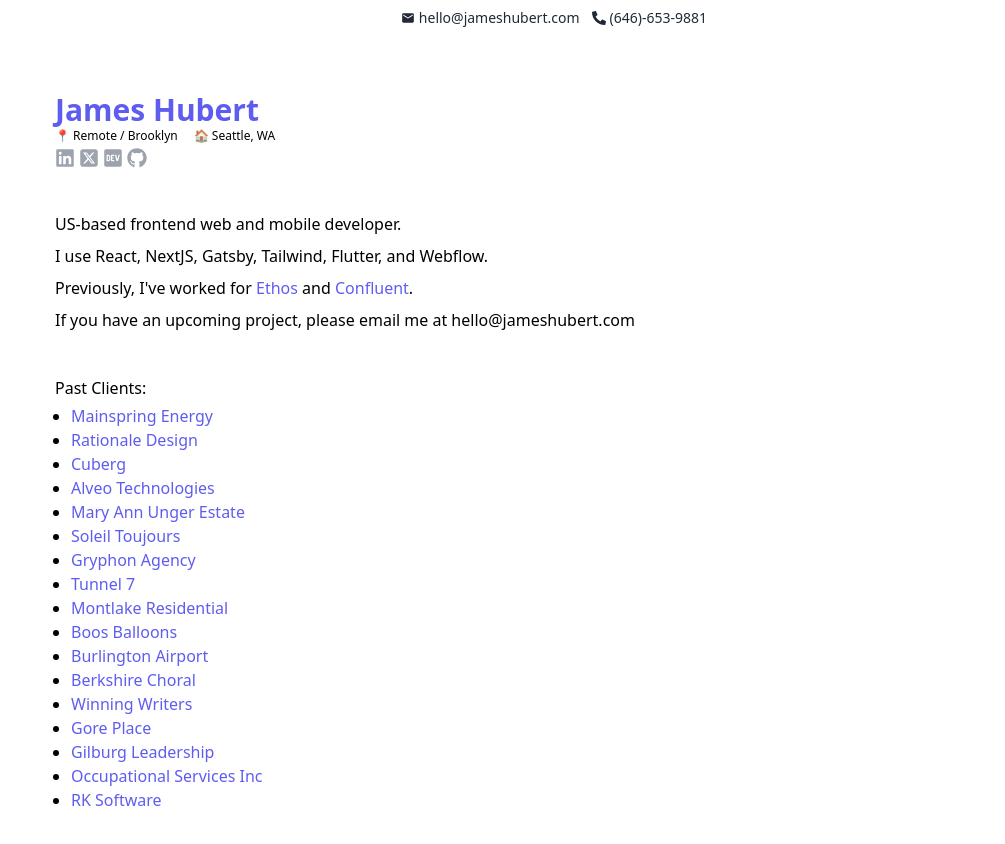
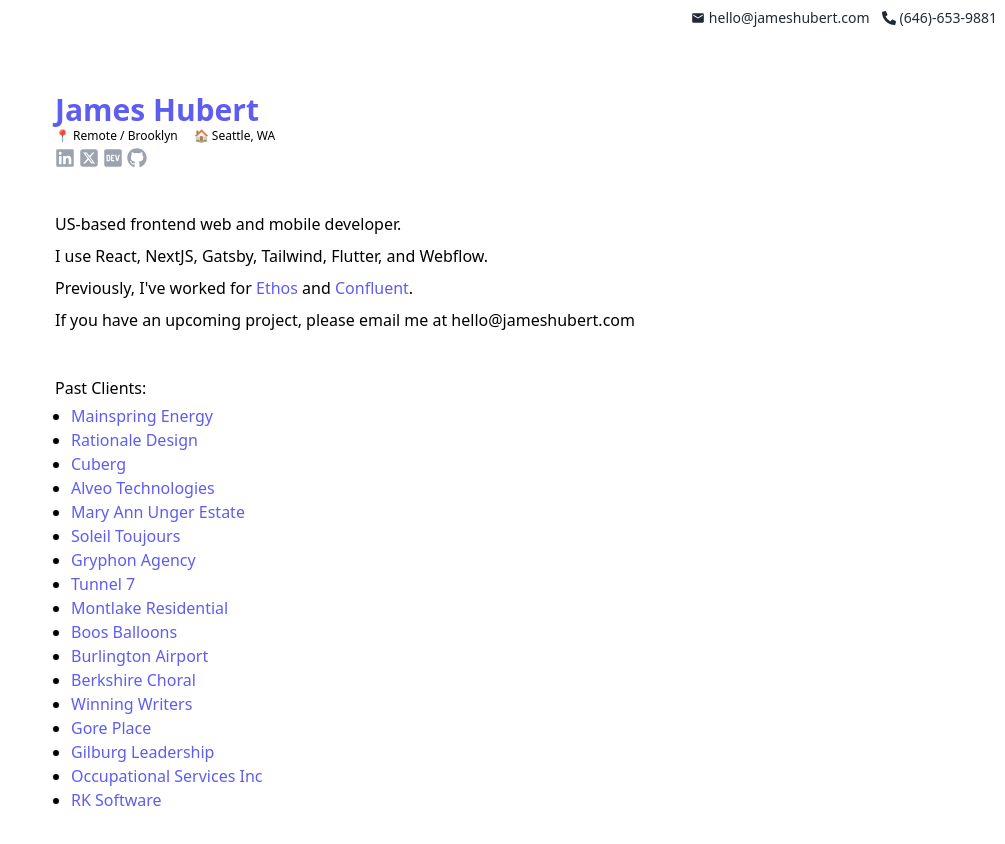
Before and after one commit to jwhubert91/jameshubert-dot-com, a Gatsby site: page / in a window 1280 px wide. Shown: the whole page, without its empty margins (275-1280 px from the left). Built offline with nearby package versions, Linux system fonts and the light colour scheme; Gatsby itself is replaced by a stand-in of ours.

Commit message:
change position of contact info

```diff
--- a/src/pages/index.tsx
+++ b/src/pages/index.tsx
@@ -15,7 +15,7 @@ import Seo from "../components/Seo"
 const IndexPage: React.FC<PageProps> = () => {
   return (
     <main className="flex flex-col w-full min-h-screen m-0 p-0 font-sans pb-11">
-      <nav className="flex justify-center sm:justify-end pr-2 pt-2 max-w-[700px] mx-auto w-full pb-6">
+      <nav className="flex justify-center sm:justify-end pr-2 pt-2 mx-auto w-full pb-6">
         <a
           className="text-gray-800 flex items-center gap-x-1 text-sm mr-3 hover:no-underline"
           href="mailto:hello@jameshubert.com"
```
